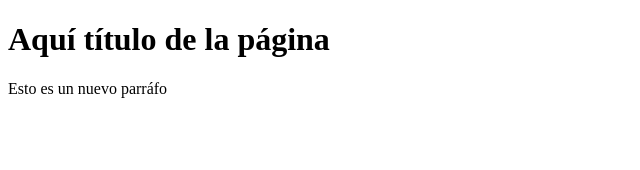
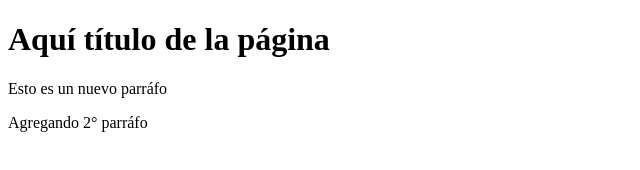
Before and after one commit to NatyTur/ProyectoEmpresaA, a plain HTML site: page index.html in a window 1280 px wide. Shown: the whole page, without its empty margins (0-640 px from the left). Drawn offline with Linux system fonts and the light colour scheme.

Commit message:
Agregado 2°Parrafo

```diff
--- a/index.html
+++ b/index.html
@@ -8,5 +8,6 @@
 <body>
     <h1>Aquí título de la página</h1>
     <p>Esto es un nuevo parráfo</p>
+    <p>Agregando 2° parráfo</p>
 </body>
 </html>
```
